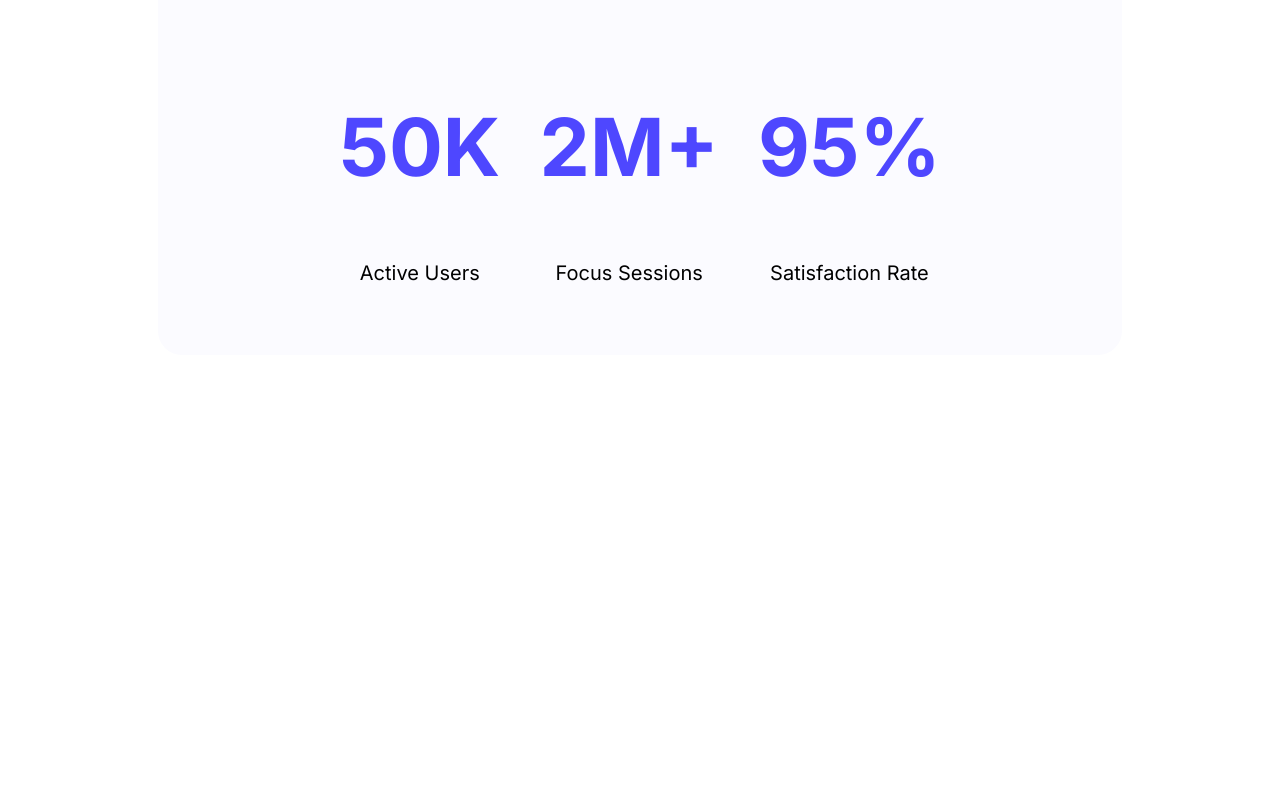
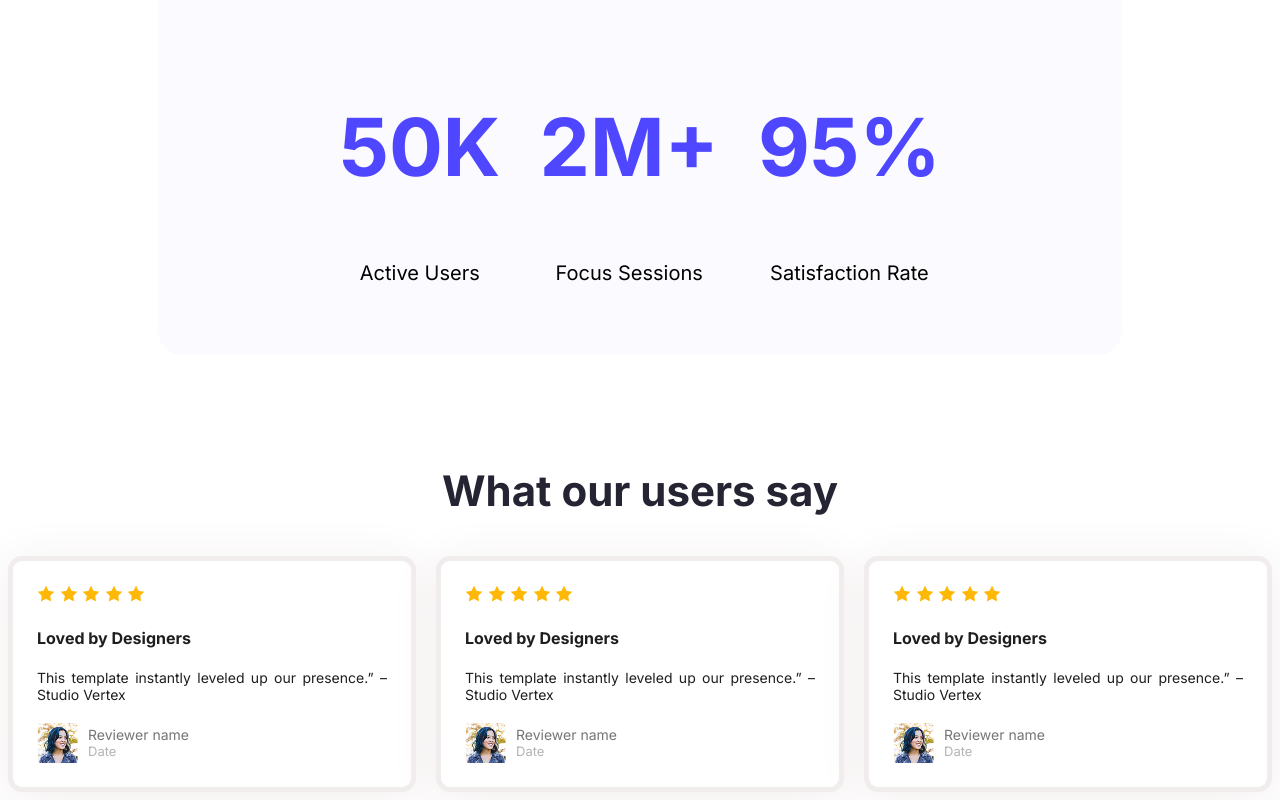
Before and after one commit to badsha103868/web-flow-a1, a plain HTML site: page index.html in a window 1280 px wide. Shown: the part 1332-2132 px from the top of the page. Before the commit the page ends 1797 px from the top, so only its background shows below. Drawn offline with Linux system fonts and the light colour scheme.

Commit message:
added user section

```diff
--- a/index.html
+++ b/index.html
@@ -49,6 +49,62 @@
         </div>
       </div>
     </section>
+    <!-- What our users say section start -->
+     <section class="user-section">
+      <h3 class="user-title">What our users say</h3>
+      <div class="user-container">
+        <div class="user">
+          <img src="./images/icon-star.png" alt="">
+          <img src="./images/icon-star.png" alt="">
+          <img src="./images/icon-star.png" alt="">
+          <img src="./images/icon-star.png" alt="">
+          <img src="./images/icon-star.png" alt="">
+          <h4 class="user-sub-title">Loved by Designers</h4>
+          <p class="user-description">This template instantly leveled up our presence.” – Studio Vertex</p>
+          <div class="reviewer-section">
+          <img src="./images/avatar.png" alt="">
+          <div class="reviewer-info">
+            <div class="text">Reviewer name</div>
+            <div class="date">Date</div>
+          </div>
+          </div>
+          </div>
+        <div class="user">
+          <img src="./images/icon-star.png" alt="">
+          <img src="./images/icon-star.png" alt="">
+          <img src="./images/icon-star.png" alt="">
+          <img src="./images/icon-star.png" alt="">
+          <img src="./images/icon-star.png" alt="">
+          <h4 class="user-sub-title">Loved by Designers</h4>
+          <p class="user-description">This template instantly leveled up our presence.” – Studio Vertex</p>
+          <div class="reviewer-section">
+          <img src="./images/avatar.png" alt="">
+          <div class="reviewer-info">
+            <div class="text">Reviewer name</div>
+            <div class="date">Date</div>
+          </div>
+        </div>
+        </div>
+        <div class="user">
+          <img src="./images/icon-star.png" alt="">
+          <img src="./images/icon-star.png" alt="">
+          <img src="./images/icon-star.png" alt="">
+          <img src="./images/icon-star.png" alt="">
+          <img src="./images/icon-star.png" alt="">
+          <h4 class="user-sub-title">Loved by Designers</h4>
+          <p class="user-description">This template instantly leveled up our presence.” – Studio Vertex</p>
+          <div class="reviewer-section">
+          <img src="./images/avatar.png" alt="">
+          <div class="reviewer-info">
+            <div class="text">Reviewer name</div>
+            <div class="date">Date</div>
+          </div>
+          </div>
+        </div>
+      </div>
+
+
+     </section>
 
 
 
--- a/styles/web.css
+++ b/styles/web.css
@@ -109,3 +109,53 @@ nav{
   font-size: 20px;
   color: #000000;
  }
+ /* What our users say section */
+ .user-title{
+  font-size: 42px;
+  font-weight: bold;
+  color: #252432;
+  text-align: center ;
+  margin-bottom: 40px;
+ }
+ /* user section */
+ .user-container{
+  display: flex;
+  justify-content:center;
+  gap: 20px;
+
+
+ }
+ .reviewer-section{
+  display: flex;
+  align-items: center;
+  gap: 10px;
+ }
+ .user{
+  padding: 24px;
+  border-radius: 14px;
+  background-color:#FFFFFF ;
+  text-align: left;
+  border: 5px solid #F2EDED ;
+  box-shadow: 0 6px 50px 0 #F2EDED;
+
+
+
+ }
+ .user-description{
+  font-size: 14px;
+  color: #1E1E1E;
+  margin-bottom: 20px;
+  text-align: justify;
+
+ }
+ .text{
+  color: #757575;
+  font-size:14px ;
+ }
+ .date{
+  color: #B3B3B3;
+  font-size: 13px;
+ }
+ .user-sub-title{
+  color: #1E1E1E;
+ }
```
